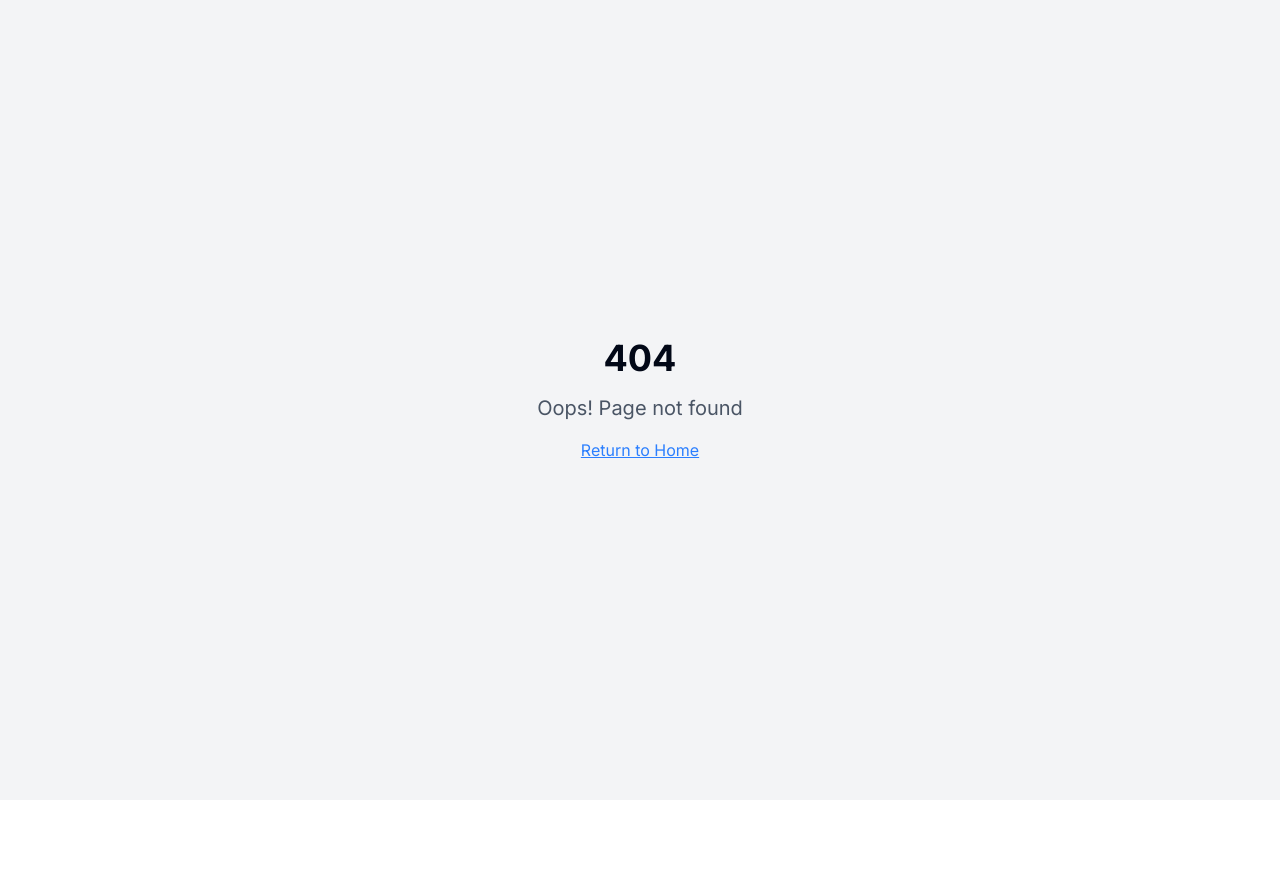
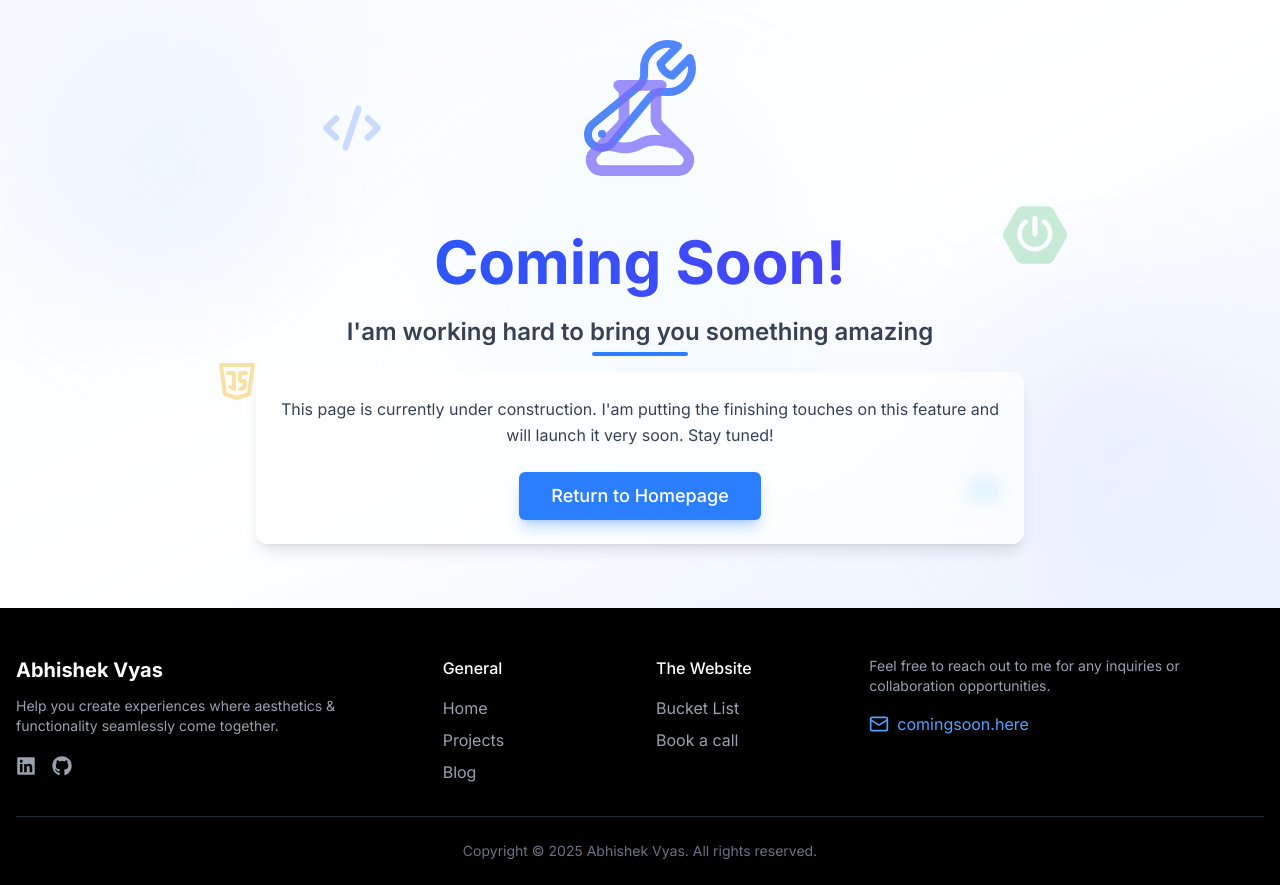
Before and after one commit to abhishek08vyas/portfolio, a Next.js app: page /coming-soon in a window 1280 px wide. Before the commit this address had no page. Before the commit the page ends 800 px from the top, so only its background shows below. Built offline with nearby package versions, Linux system fonts and the light colour scheme.

Commit message:
added coming-soon page

```diff
--- a/package.json
+++ b/package.json
@@ -48,7 +48,6 @@
 		"input-otp": "^1.4.2",
 		"next": "15.3.1",
 		"next-themes": "^0.4.6",
-		"nodemailer": "^6.10.1",
 		"react": "^19.0.0",
 		"react-day-picker": "^9.6.7",
 		"react-dom": "^19.0.0",
--- /dev/null
+++ b/src/app/coming-soon/page.tsx
@@ -0,0 +1,89 @@
+// app/coming-soon/page.tsx
+'use client';
+
+import { HiCode, HiCloud, HiOutlineBeaker } from "react-icons/hi";
+import { HiOutlineWrench } from "react-icons/hi2";
+import { SiSpringboot } from "react-icons/si";
+import { TbBrandJavascript } from "react-icons/tb";
+import { Button } from "@/components/ui/button";
+import Link from "next/link";
+import { Footer } from "@/components/Footer";
+
+const ComingSoon = () => {
+  return (
+    <div className="flex flex-col min-h-screen">
+      <section className="relative flex-1 flex items-center overflow-hidden">
+        {/* Background Banner with Gradient */}
+        <div className="absolute inset-0 bg-gradient-to-br from-blue-50 via-white to-blue-100">
+          <div className="absolute inset-0 opacity-20">
+            <div className="absolute top-10 left-10 w-64 h-64 rounded-full bg-blue-300 blur-3xl"></div>
+            <div className="absolute bottom-10 right-10 w-64 h-64 rounded-full bg-indigo-300 blur-3xl"></div>
+            <div className="absolute top-1/2 left-1/2 w-96 h-96 -translate-x-1/2 -translate-y-1/2 rounded-full bg-sky-200 blur-3xl"></div>
+          </div>
+          <div className="absolute inset-0 bg-white/40"></div>
+        </div>
+
+        {/* Floating Tech Icons */}
+        <div className="absolute inset-0 pointer-events-none">
+          <div className="absolute top-24 left-1/4 animate-bounce-slow opacity-20">
+            <HiCode className="w-16 h-16 text-blue-600" />
+          </div>
+          <div className="absolute top-1/3 right-1/6 animate-bounce-slow opacity-20">
+            <SiSpringboot className="w-16 h-16 text-green-600" />
+          </div>
+          <div className="absolute bottom-24 left-3/4 animate-pulse opacity-20">
+            <HiCloud className="w-12 h-12 text-sky-500" />
+          </div>
+          <div className="absolute bottom-1/3 left-1/6 animate-pulse opacity-20">
+            <TbBrandJavascript className="w-12 h-12 text-yellow-500" />
+          </div>
+        </div>
+
+        {/* Main Content */}
+        <div className="container mx-auto px-4 relative z-10">
+          <div className="max-w-3xl mx-auto text-center py-8">
+            {/* Animated Construction Icon */}
+            <div className="mx-auto mb-8 animate-pulse">
+              <HiOutlineWrench className="w-32 h-32 text-blue-600 mx-auto" />
+              <HiOutlineBeaker className="w-32 h-32 text-indigo-600 mx-auto -mt-24 opacity-75" />
+            </div>
+
+            <h1 className="text-4xl md:text-6xl font-bold mb-4 bg-gradient-to-r from-blue-600 to-indigo-600 bg-clip-text text-transparent py-2">
+  Coming Soon!
+</h1>
+
+            <div className="relative mb-6">
+              <h2 className="text-xl md:text-2xl font-semibold text-gray-700">
+                I&apos;am working hard to bring you something amazing
+              </h2>
+              <div className="absolute -bottom-2 left-1/2 w-24 h-1 bg-blue-500 transform -translate-x-1/2 rounded-full"></div>
+            </div>
+
+            <div className="bg-white/70 backdrop-blur-sm p-6 rounded-xl shadow-lg mb-8">
+              <p className="text-gray-700 leading-relaxed mb-4 text-center">
+                This page is currently under construction. I&apos;am putting the finishing
+                touches on this feature and will launch it very soon. Stay tuned!
+              </p>
+
+              {/* Return Home Button */}
+              <div className="mt-6">
+                <Link href="/" className="inline-block">
+                  <Button
+                    className="bg-blue-500 hover:bg-blue-600 text-white font-medium rounded-md px-8 py-6 gap-3 flex items-center justify-center shadow-lg shadow-blue-500/30 transition-all duration-300 hover:shadow-blue-600/40"
+                  >
+                    <span className="text-lg">Return to Homepage</span>
+                  </Button>
+                </Link>
+              </div>
+            </div>
+          </div>
+        </div>
+      </section>
+
+      {/* Footer */}
+      <Footer />
+    </div>
+  );
+};
+
+export default ComingSoon;
--- a/src/app/not-found.tsx
+++ b/src/app/not-found.tsx
@@ -1,4 +1,7 @@
 'use client';
+
+import { Button } from "@/components/ui/button";
+import Link from "next/link";
 
 export default function NotFound() {
   return (
@@ -6,9 +9,15 @@ export default function NotFound() {
       <div className="text-center">
         <h1 className="text-4xl font-bold mb-4">404</h1>
         <p className="text-xl text-gray-600 mb-4">Oops! Page not found</p>
-        <a href="/" className="text-blue-500 hover:text-blue-700 underline">
-          Return to Home
-        </a>
+        <div className="mt-6">
+          <Link href="/" className="inline-block">
+            <Button
+              className="bg-blue-500 hover:bg-blue-600 text-white font-medium rounded-md px-8 py-6 gap-3 flex items-center justify-center shadow-lg shadow-blue-500/30 transition-all duration-300 hover:shadow-blue-600/40"
+            >
+              <span className="text-lg">Return to Homepage</span>
+            </Button>
+          </Link>
+        </div>
       </div>
     </div>
   );
--- a/src/components/Footer.tsx
+++ b/src/components/Footer.tsx
@@ -36,10 +36,13 @@ export const Footer = () => {
                   <Link href="/" className="text-gray-400 hover:text-white transition-colors">Home</Link>
                 </li>
                 <li>
-                  <Link href="/projects" className="text-gray-400 hover:text-white transition-colors">Projects</Link>
+                  <Link href="/#projects" className="text-gray-400 hover:text-white transition-colors">Projects</Link>
                 </li>
                 <li>
-                  <Link href="/blog" className="text-gray-400 hover:text-white transition-colors">Blog</Link>
+                  {/* Use direct Link to coming-soon instead of onClick handler */}
+                  <Link href="/coming-soon" className="text-gray-400 hover:text-white transition-colors">
+                    Blog
+                  </Link>
                 </li>
               </ul>
             </div>
@@ -47,10 +50,16 @@ export const Footer = () => {
               <h3 className="font-medium mb-4">The Website</h3>
               <ul className="space-y-2">
                 <li>
-                  <Link href="/bucket-list" className="text-gray-400 hover:text-white transition-colors">Bucket List</Link>
+                  {/* Use direct Link to coming-soon instead of onClick handler */}
+                  <Link href="/coming-soon" className="text-gray-400 hover:text-white transition-colors">
+                    Bucket List
+                  </Link>
                 </li>
                 <li>
-                  <Link href="/book-call" className="text-gray-400 hover:text-white transition-colors">Book a call</Link>
+                  {/* Use direct Link to coming-soon instead of onClick handler */}
+                  <Link href="/coming-soon" className="text-gray-400 hover:text-white transition-colors">
+                    Book a call
+                  </Link>
                 </li>
               </ul>
             </div>
--- a/src/components/Header.tsx
+++ b/src/components/Header.tsx
@@ -9,8 +9,8 @@ export const Header = () => {
           AV
         </a>
         <div className="hidden md:flex gap-6">
-          <a href="#skills-experience" className="text-sm text-gray-600 hover:text-primary transition-colors font-bold">Skills And Experience</a>
-          <a href="#projects" className="text-sm text-gray-600 hover:text-primary transition-colors font-bold">Projects</a>
+          <a href="/#skills-experience" className="text-sm text-gray-600 hover:text-primary transition-colors font-bold">Skills And Experience</a>
+          <a href="/#projects" className="text-sm text-gray-600 hover:text-primary transition-colors font-bold">Projects</a>
         </div>
         <Button variant="ghost" size="icon" className="md:hidden">
           <GiHamburgerMenu className="h-5 w-5" />
```
Also changed, not shown: 1 other file (tests, documents, lock files or other folders).
